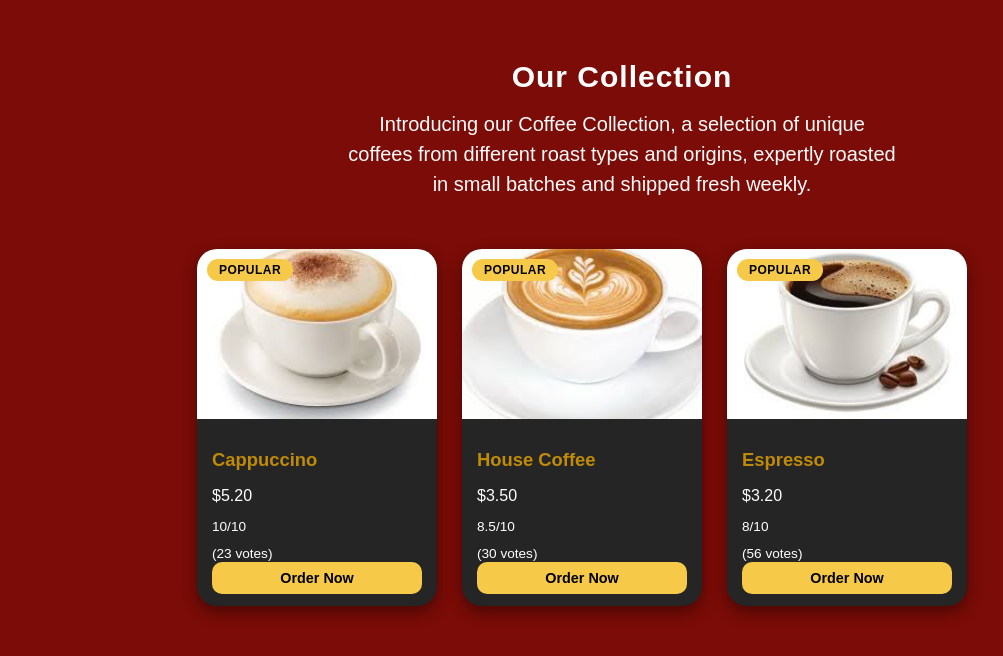
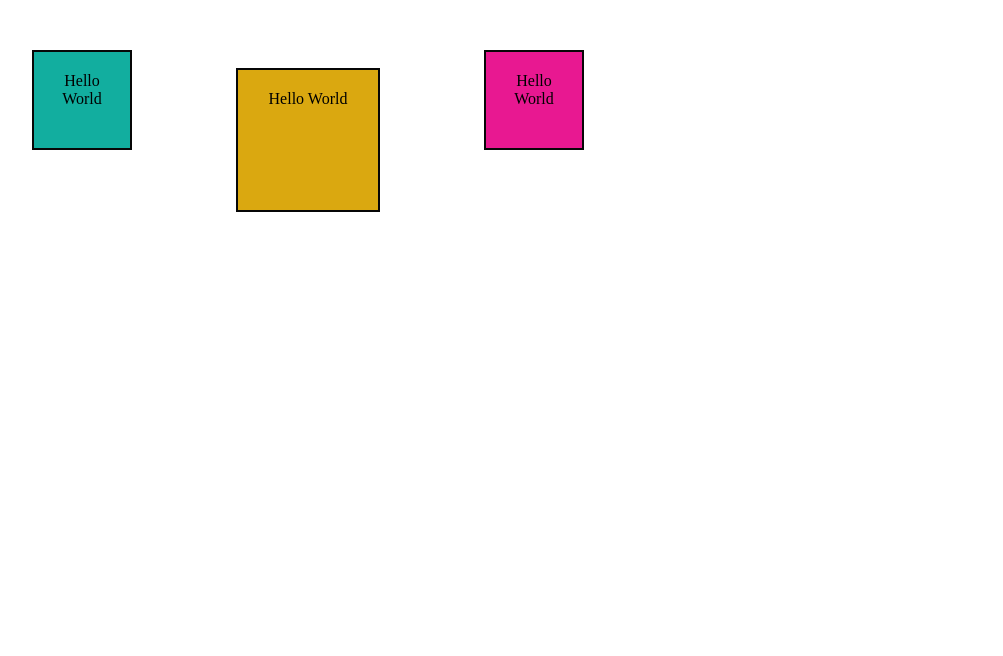
Before and after one commit to Nada7372/front_end, a plain HTML site: page index.html in a window 1280 px wide. Shown: the whole page, without its empty margins (18-1021 px from the left). Drawn offline with Linux system fonts and the light colour scheme.

Commit message:
Add files via upload

```diff
--- a/index.html
+++ b/index.html
@@ -1,56 +1,19 @@
 <!DOCTYPE html>
-<html>
+<html lang="en">
 <head>
-<meta charset="tuf-8">
-<meta name="viewpoints"  content="">
-<title>Order Coffee</title>
-<link rel="stylesheet"   href="sheet.css">
-
+  <meta charset="UTF-8">
+  <title>Document</title>
+  <link rel="stylesheet"  href="stylesheet.css">
 </head>
-
 <body>
-    <div class="collection-section">
-        <div class="header">
-            <h2>Our Collection</h2>
-            <p>Introducing our Coffee Collection, a selection of unique coffees from different roast
-                types and origins, expertly roasted in small batches and shipped fresh weekly.</p>
-        </div>
-        <div class="coffee-cards">
-            <div class="box">
-            <div class="popular-label">Popular</div>
-            <img src="download (1).jpeg" alt="Cappuccino">
-            <div class="cont">
-                <h3>Cappuccino</h3>
-                <p>$5.20</p>
-                <p class="rating">10/10 </p>
-                <span>(23 votes)</span>
-                <button>Order Now</button>
-            </div>
-            </div>
-            <div class="box">
-            <div class="popular-label">Popular</div>
-            <img src="download.jpeg" alt="House Coffee">
-            <div class="cont">
-                <h3>House Coffee</h3>
-                <p>$3.50</p>
-                <p class="rating">8.5/10 </p>
-                <span>(30 votes)</span>
-                <button>Order Now</button>
-            </div>
-            </div>
-            <div class="box">
-            <div class="popular-label">Popular</div>
-            <img src="images.jpeg" alt="Espresso">
-            <div class="cont">
-                <h3>Espresso</h3>
-                <p >$3.20</p>
-                <p class="rating">8/10 </p>
-                <span>(56 votes)</span>
-                <button>Order Now</button>
-            </div>
-            </div>
-        </div>
-        </div>
-
+<div class="box1">
+<p> Hello World</p>
+</div>
+<div class="box2">
+  <p> Hello World</p>
+</div>
+<div class="box3">
+  <p> Hello World</p>
+</div>
 </body>
 </html>
--- a/stylesheet.css
+++ b/stylesheet.css
@@ -1,9 +1,43 @@
-.body{
-  background-color: rgb(224, 94, 207);
+*{
+box-sizing: border-box;
+padding: 0;
+margin: 0;
 
 }
 
-.h1{
 
-color: rgb(70, 49, 209);
+.box1{
+background-color: rgb(18, 174, 159);
+box-sizing: border-box;
+width: 100px;
+height:100px;
+border: 2px solid rgb(7, 7, 7);
+padding: 20px;
+text-align: center;
+margin: 50px;
+display:  inline-block;
 }
+.box2{
+    background-color: rgb(218, 168, 16);
+    box-sizing:content-box;
+    width: 100px;
+    height: 100px;
+    border: 2px solid rgb(7,7, 7);
+    padding: 20px;
+    text-align: center;
+    margin: 50px;
+    display: inline-block;
+    }
+
+    .box3{
+        background-color: rgb(232, 24, 145);
+        box-sizing: border-box;
+        width: 100px;
+        height: 100px;
+        border: 2px solid rgb(7, 7, 7);
+        padding: 20px;
+        margin: 50px;
+        text-align: center;
+        display: inline-block;
+
+        }
```
